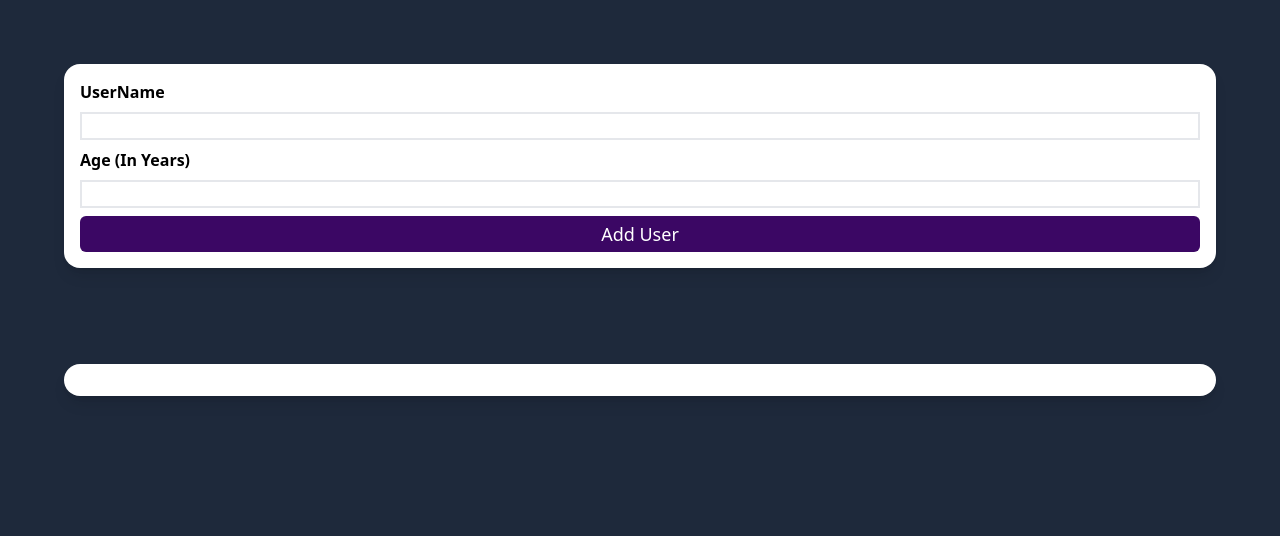
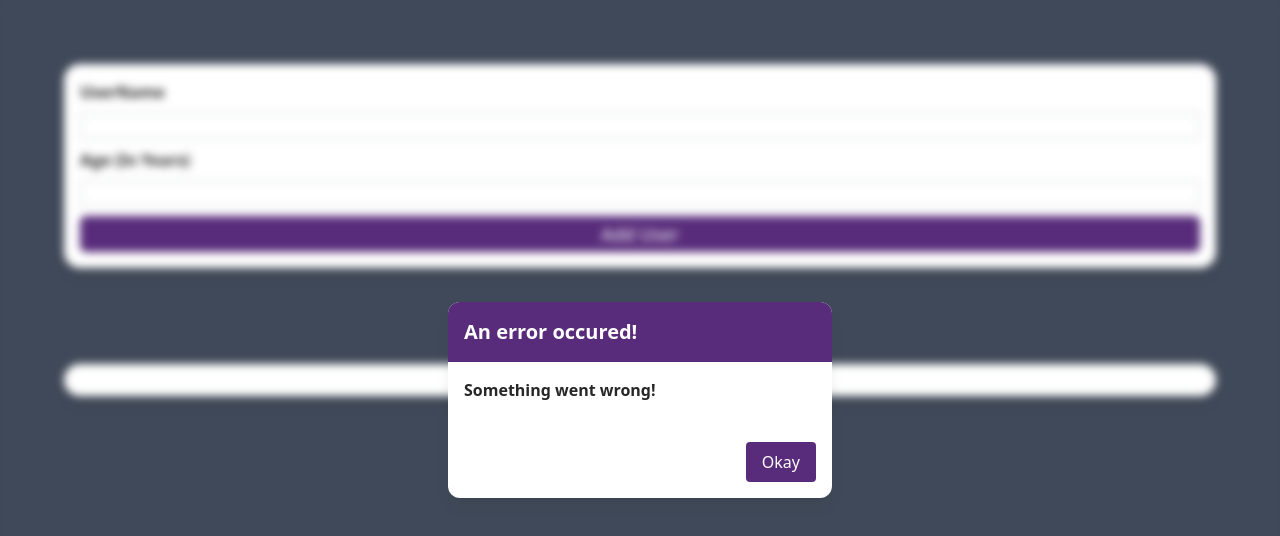
Before and after one commit to alfasierraconnects/user-display, a React (Create React App) app in the folder user-display/: page / in a window 1280 px wide. Shown: the top 536 px of the page. Built offline with nearby package versions, Linux system fonts and the light colour scheme.

Commit message:
Added Error Modal

```diff
--- a/user-display/src/App.js
+++ b/user-display/src/App.js
@@ -1,6 +1,7 @@
 import React, { useState } from "react";
 import InputForm from "./components/user-input/InputForm";
 import UserList from "./components/user-list/UserList";
+import ErrorModal from "./components/modal/ErrorModal";
 
 export default function App() {
   const [userList, setUserList] = useState([]);
@@ -12,9 +13,13 @@ export default function App() {
   };
 
   return (
-    <div className="bg-slate-800 p-6 h-lvh flex flex-col gap-4">
-      <InputForm sendDataToApp={inputDataHandler} />
+    <div className="bg-slate-800 opacity-85 p-6 h-screen flex flex-col gap-4 relative">
+      <InputForm
+        sendDataToApp={inputDataHandler}
+        // sendErrorToApp={errorModalHandler}
+      />
       <UserList displayList={userList} />
+      <ErrorModal />
     </div>
   );
 }
--- /dev/null
+++ b/user-display/src/components/modal/ErrorModal.js
@@ -0,0 +1,17 @@
+import React from "react";
+
+export default function ErrorModal() {
+  return (
+    <div className="absolute inset-0 backdrop-blur-sm flex justify-center items-center">
+      <div className="relative shadow-lg rounded-xl bg-white overflow-hidden w-96 ">
+        <h2 className="text-white bg-purple-950 text-xl font-bold p-4">
+          An error occured!
+        </h2>
+        <p className="font-bold p-4 mb-20">Something went wrong!</p>
+        <button className="absolute bottom-0 right-0 text-white bg-purple-950 p-2 px-4 m-4 rounded hover:shadow-lg hover:shadow-purple-500/40 active:opacity-85 active:shadow-none">
+          Okay
+        </button>
+      </div>
+    </div>
+  );
+}
--- a/user-display/src/components/user-input/InputForm.js
+++ b/user-display/src/components/user-input/InputForm.js
@@ -33,24 +33,31 @@ export default function InputForm(props) {
           onSubmit={userSubmitHandler}
           className="flex flex-col rounded-2xl shadow-lg bg-white p-4 gap-2 m-10"
         >
-          <label className="font-bold">UserName</label>
+          <label className="font-bold" htmlFor="userName">
+            UserName
+          </label>
           <input
             onChange={userNameChangeHandler}
             className="border-2"
+            id="userName"
             type="text"
             value={userName}
             required
+            autoComplete="off"
           ></input>
-          <label className="font-bold">Age (In Years)</label>
+          <label className="font-bold" htmlFor="userAge">
+            Age (In Years)
+          </label>
           <input
+            value={userAge}
             onChange={userAgeChangeHandler}
             className="border-2"
             type="number"
-            value={userAge}
+            id="userAge"
             required
           ></input>
           <button
-            className="text-white bg-purple-950 text-lg p-1 rounded-md"
+            className="text-white bg-purple-950 text-lg p-1 rounded-md hover:shadow-lg hover:shadow-purple-500/40 active:opacity-85 active:shadow-none"
             type="submit"
           >
             Add User
```
